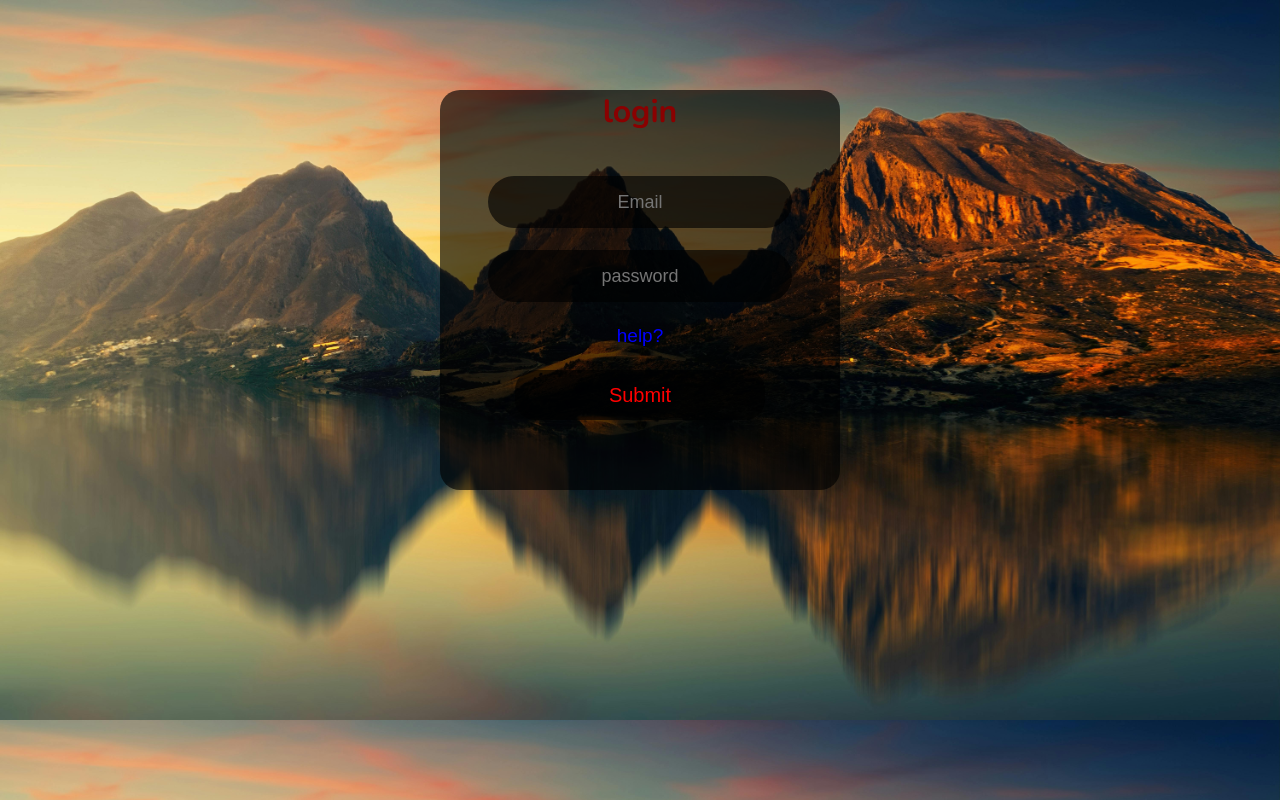
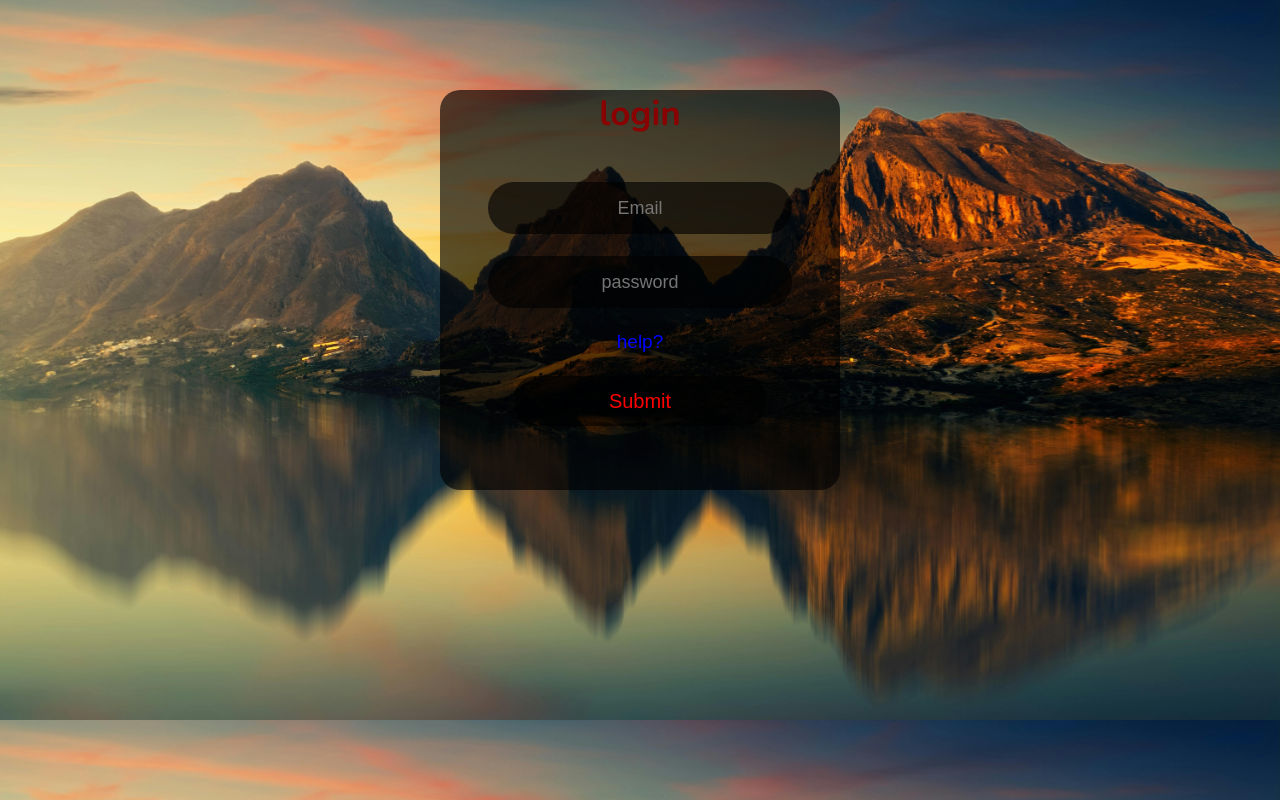
Before and after one commit to F1RE88/account, a plain HTML site: page index.html in a window 1280 px wide. Drawn offline with nearby package versions, Linux system fonts and the light colour scheme; a web font is replaced by a local one.

Commit message:
Update index.html
done

```diff
--- a/index.html
+++ b/index.html
@@ -9,7 +9,7 @@
 </head>
 <body>
     <center><div class="login-div">
-        <h1>login</h1>
+        <h1 class="title">login</h1>
         <br>
         <input type="email" class="box1-email" placeholder="Email">
         <br>
```
